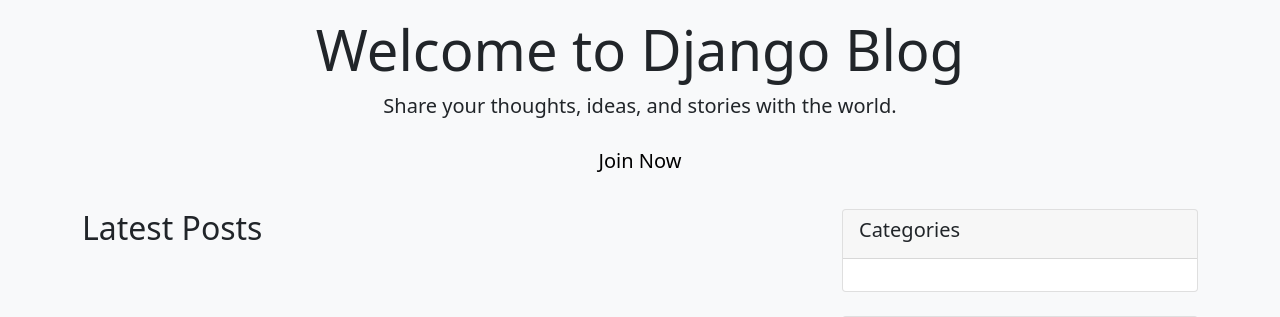
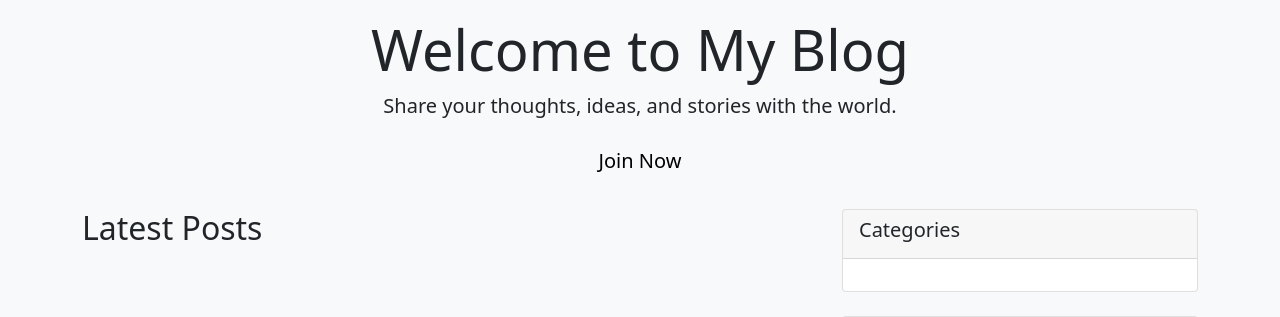
Before and after one commit to mdanisurrhaman/my_blog, a Django app: page / in a window 1280 px wide. Shown: the part 56-373 px from the top of the page. Run offline with Django 5.2, Linux system fonts and the light colour scheme; data that the repository does not hold is empty.

```diff
--- a/blog_app/templates/blog_app/home.html
+++ b/blog_app/templates/blog_app/home.html
@@ -4,7 +4,7 @@
 <!-- Hero Section -->
 <div class="hero-section">
     <div class="container text-center">
-        <h1 class="display-4">Welcome to Django Blog</h1>
+        <h1 class="display-4">Welcome to My Blog</h1>
         <p class="lead">Share your thoughts, ideas, and stories with the world.</p>
         {% if user.is_authenticated %}
             <a href="{% url 'create_post' %}" class="btn btn-light btn-lg">
--- a/templates/base.html
+++ b/templates/base.html
@@ -3,7 +3,7 @@
 <head>
     <meta charset="UTF-8">
     <meta name="viewport" content="width=device-width, initial-scale=1.0">
-    <title>{% block title %}Django Blog{% endblock %}</title>
+    <title>{% block title %}My Blog{% endblock %}</title>
 
     <!-- Bootstrap 5 CSS -->
     <link href="https://cdn.jsdelivr.net/npm/bootstrap@5.1.3/dist/css/bootstrap.min.css" rel="stylesheet">
```
